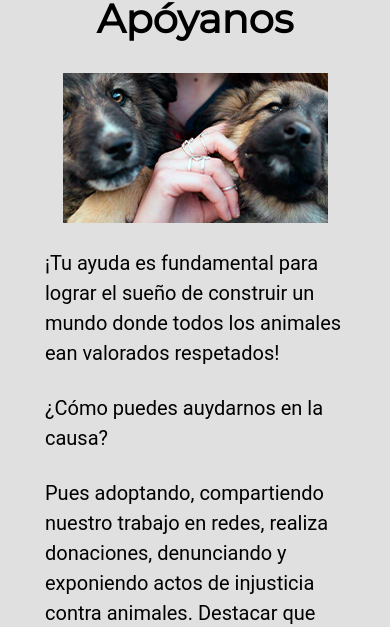
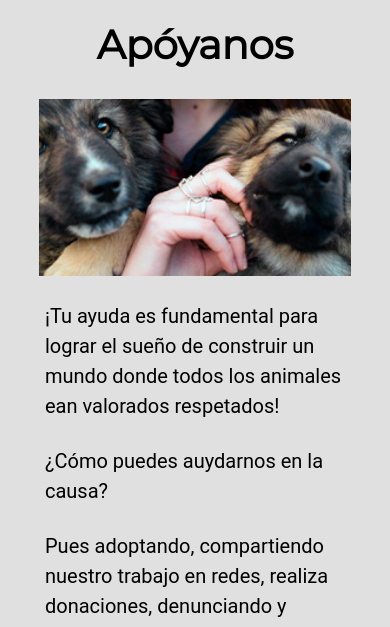
Before and after one commit to Elizabeth-Daniela-Izquierdo-Perez/ARCA, a plain HTML site: page index.html in a window 390 px wide. Shown: the part 2931-3558 px from the top of the page. Drawn offline with Linux system fonts and the light colour scheme.

Commit message:
resolution fix

```diff
--- a/style.css
+++ b/style.css
@@ -195,7 +195,7 @@ header{
     z-index: 50;
    }
 
-@media (max-width:400px){
+@media (max-width:600px){
     .nav__logo{
         position: absolute;
         height: 55px;
@@ -273,8 +273,9 @@ header{
     }
 
    .imagen-movile{
-    display: block;
-    margin: auto;
+    display: inline-block;
+    width: 80vw;
+    object-fit: cover;
    }
 
    .imagen-desktop{
@@ -355,6 +356,8 @@ header{
    .flex{
     display: flex;
     flex-direction: column;
+    justify-content: center;
+    align-items: center;
     flex-wrap: wrap;
    }
 
@@ -404,7 +407,7 @@ header{
    }
 }
 
-@media (min-width: 401px){
+@media (min-width: 601px){
 
     .nav__logo{
          position: absolute;
```
